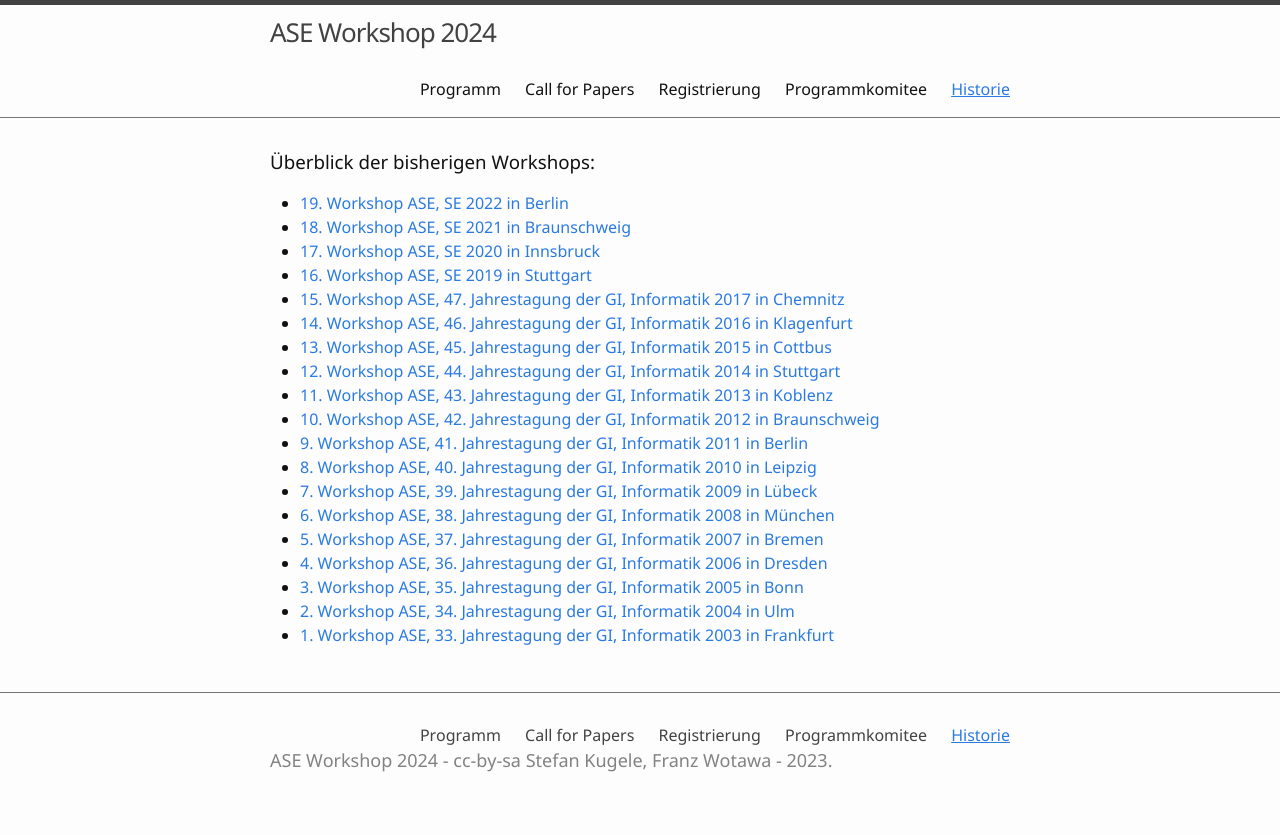
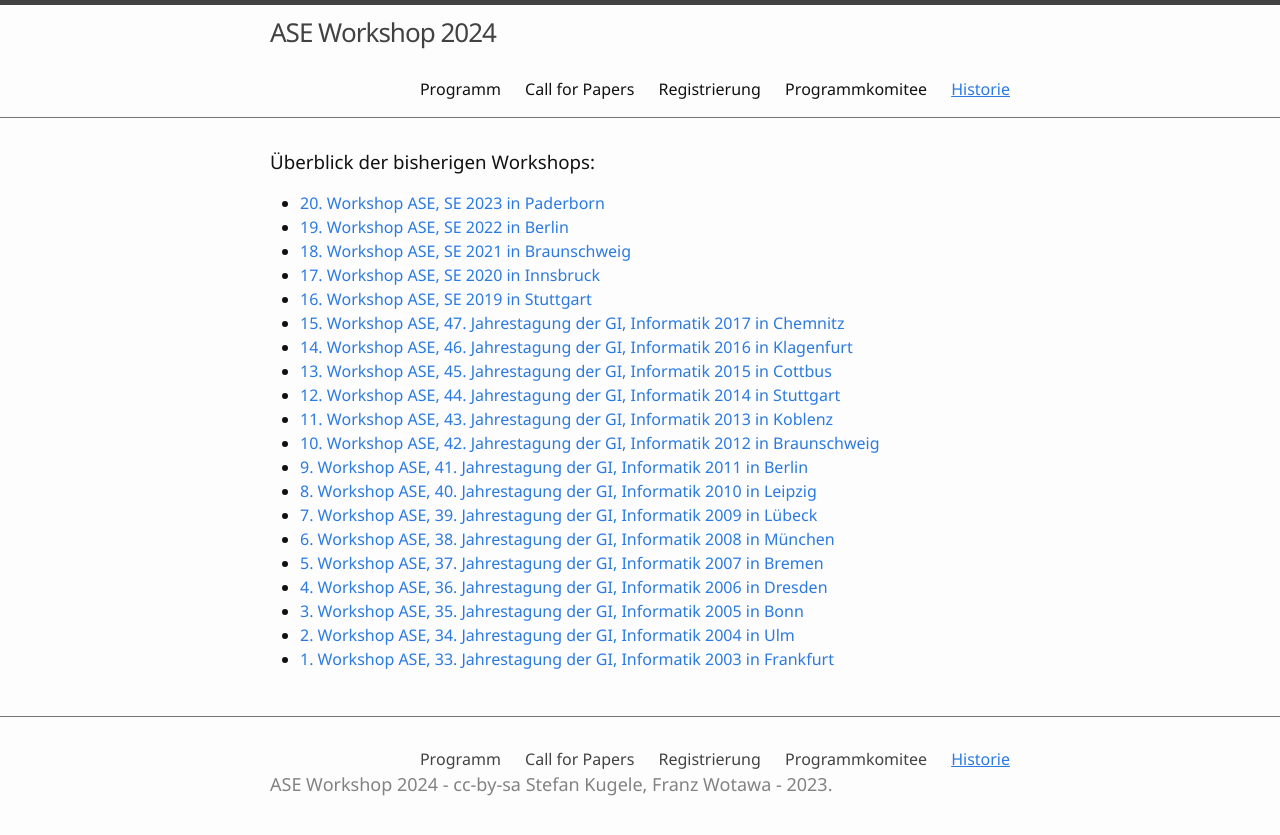
Before and after one commit to ASE-Workshop/2024, a Jekyll site: the page built from 3-historie.md, in a window 1280 px wide. Shown: the top 835 px of the page. Built offline with Jekyll 4.4.1, drawn with Linux system fonts in a browser that asks for light colours.

Commit message:
Update 3-historie.md

```diff
--- a/3-historie.md
+++ b/3-historie.md
@@ -5,6 +5,7 @@ nav: true
 
 ### Überblick der bisherigen Workshops:
 
+- [20. Workshop ASE, SE 2023 in Paderborn](https://ase-workshop.github.io/2023/)
 - [19. Workshop ASE, SE 2022 in Berlin](https://ase-workshop.github.io/2022/)
 - [18. Workshop ASE, SE 2021 in Braunschweig](https://ase-workshop.github.io/2021/)
 - [17. Workshop ASE, SE 2020 in Innsbruck](https://sites.google.com/view/ase2020/home)
```
